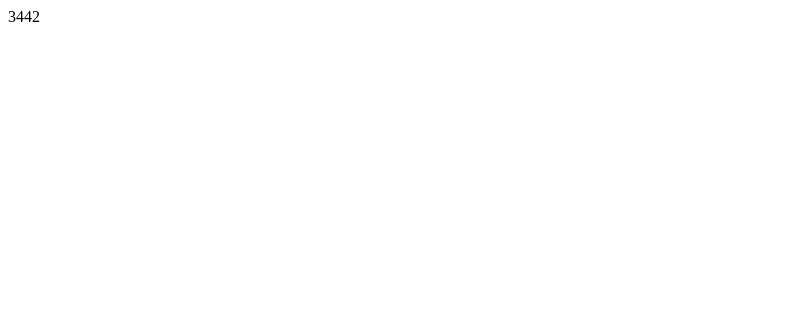
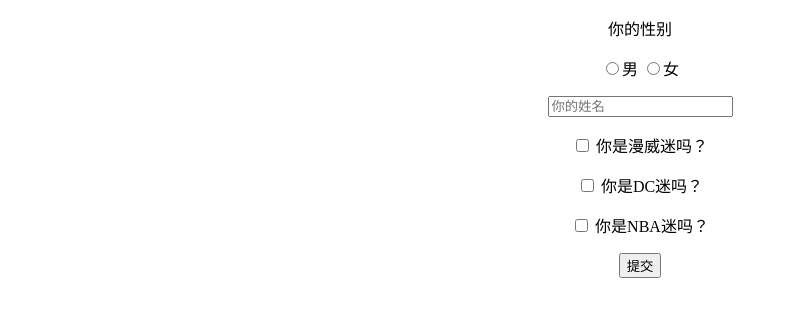
Before and after one commit to McQueen5258/diaocha, a plain HTML site: page index.html in a window 1280 px wide. Shown: the whole page, without its empty margins (0-788 px from the left). Drawn offline with Linux system fonts and the light colour scheme.

Commit message:
Update index.html

```diff
--- a/index.html
+++ b/index.html
@@ -1 +1,22 @@
-3442
+<!DOCTYPE html>
+<html>
+
+<head>
+	<title>调查</title>
+</head>
+<body>
+	<center>
+		<form action="https://mcqueen5258.github.io/wodezowangye/">
+			<p>你的性别</p>
+			<label for="indoor"><input id="indoor" type="radio" name="indoor-outdoor">男</label>
+			<label for="outdoor"><input id="outdoor" type="radio" name="indoor-outdoor">女</label><br><p></p>
+
+			<input type="text" placeholder="你的姓名" required><p></p>
+			<label for="loving"><input id="loving" type="checkbox" name="personality"> 你是漫威迷吗？</label><P></P>
+			<label for="loving"><input id="loving" type="checkbox" name="personality"> 你是DC迷吗？</label><P></P>
+			<label for="loving"><input id="loving" type="checkbox" name="personality"> 你是NBA迷吗？</label><p></p>
+			<button type="https://mcqueen5258.github.io/wodezowangye/">提交</button><P></P>
+		</form>
+	</center>
+</body>
+</html>
```
